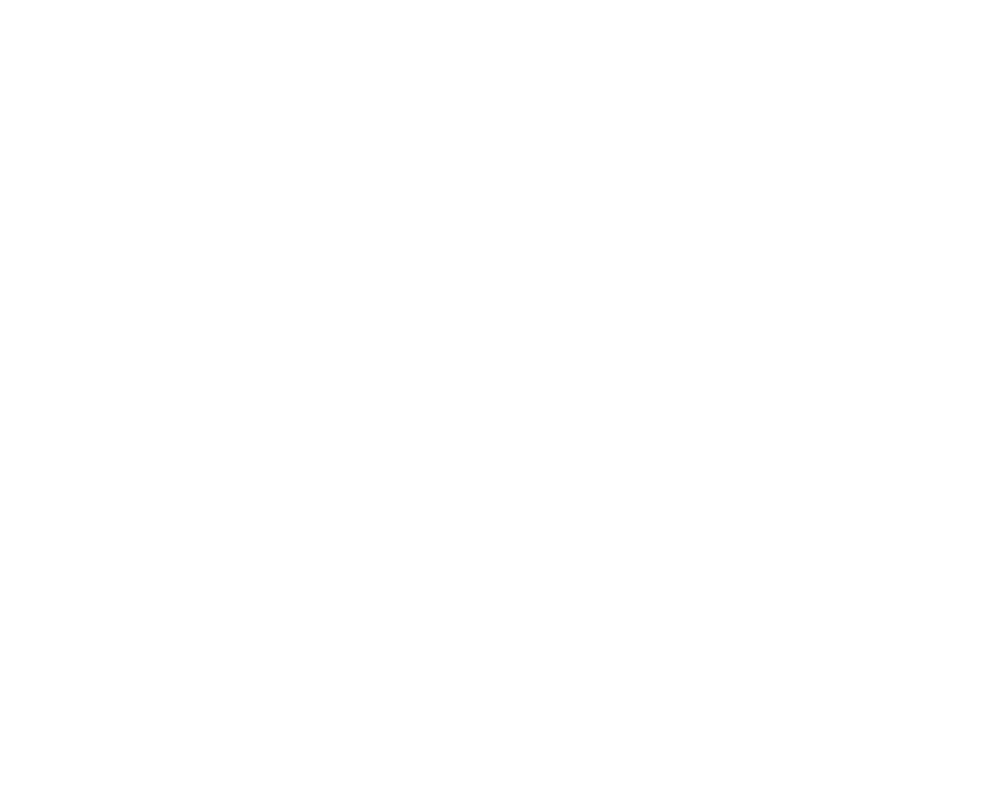
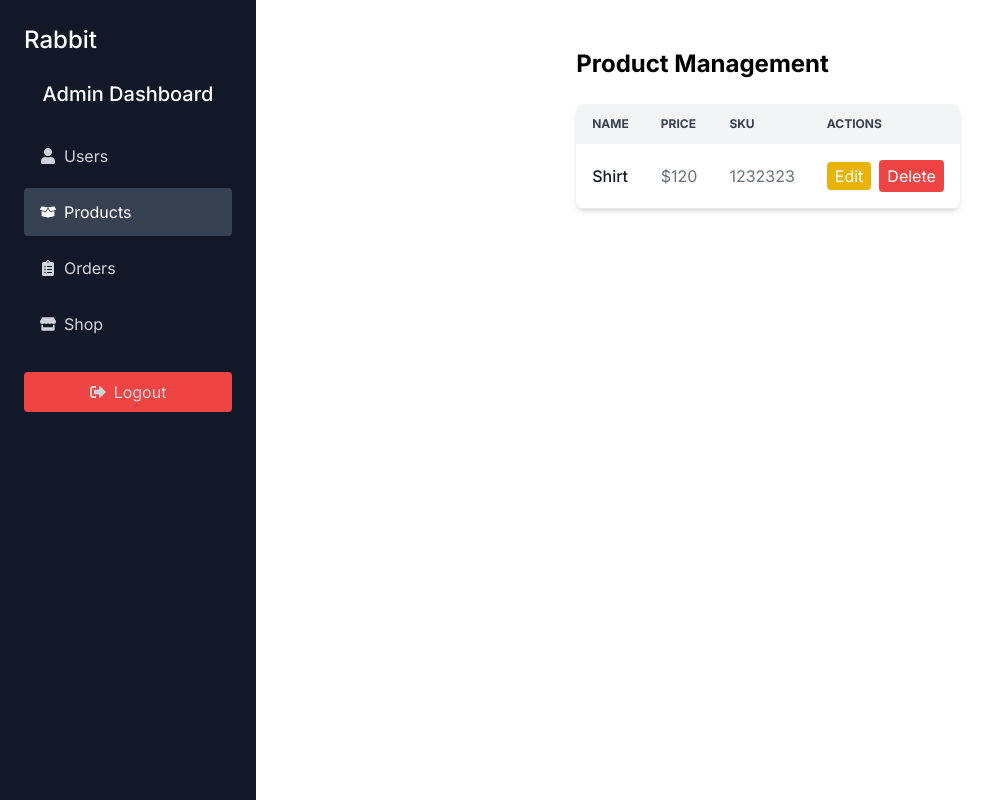
Before and after one commit to jaydeepmalvya02/E-Commerce_platform, a React (Vite) app in the folder Client/: page /admin/products in a window 1280 px wide. Before the commit this address had no page. Shown: the whole page, without its empty margins (0-999 px from the left). Built offline with nearby package versions, Linux system fonts and the light colour scheme.

Commit message:
working at admin dashboard till 6:50:04

```diff
--- a/Client/src/App.jsx
+++ b/Client/src/App.jsx
@@ -15,6 +15,7 @@
 import AdminLayout from './components/Admin/AdminLayout';
 import AdminHomePage from './components/Admin/AdminHomePage';
 import UserManagement from './components/Admin/UserManagement';
+import ProductManagement from './components/Admin/ProductManagement';
 
 function App() {
 
@@ -41,6 +42,7 @@
         > {/* AdminLayout */}
         <Route index element={<AdminHomePage/>}/>
         <Route path="users" element={<UserManagement/>}/>
+        <Route path="products" element={<ProductManagement/>}/>
         </Route>
       </Routes>
     </BrowserRouter>
--- /dev/null
+++ b/Client/src/components/Admin/ProductManagement.jsx
@@ -0,0 +1,69 @@
+import React from "react";
+import { Link } from "react-router-dom";
+
+const ProductManagement = () => {
+  const products = [
+    {
+      _id: 123123,
+      name: "Shirt",
+      price: 120,
+      sku: "1232323",
+    },
+  ];
+
+  const handleDelete=(id)=>{
+    if(window.confirm("Are you sure you want to delete the product?")){
+        alert("Delete Product with id",id)
+    }
+  }
+  return (
+    <div className="max-w-7xl mx-auto p-6">
+      <h2 className="text-2xl font-bold mb-6">Product Management</h2>
+      <div className="overflow-x-auto shadow-md sm:rounded-lg ">
+        <table className="min-w-full text-left text-gray-500">
+          <thead className="bg-gray-100 text-xs uppercase text-gray-700">
+            <tr>
+              <th className="py-3 px-4">Name</th>
+              <th className="py-3 px-4">Price</th>
+              <th className="py-3 px-4">SKU</th>
+              <th className="py-3 px-4">Actions</th>
+            </tr>
+          </thead>
+          <tbody>
+            {products.length > 0 ? (
+              products.map((product) => (
+                <tr
+                  key={product._id}
+                  className="border-b hover:bg-gray-50 cursor-pointer"
+                >
+                  <td className="p-4 font-medium text-gray-900 whitespace-nowrap">
+                    {product.name}
+                  </td>
+                  <td className="p-4">${product.price}</td>
+                  <td className="p-4">{product.sku}</td>
+                  <td className="p-4">
+                    <Link
+                      to={`/admin/products/${product._id}/edit`}
+                      className="bg-yellow-500 text-white px-2 py-1 rounded mr-2 hover:bg-yellow-600"
+                    >
+                      Edit
+                    </Link>
+                    <button
+                    onClick={()=>handleDelete(product._id)}
+                    className="bg-red-500 text-white px-2 py-1 rounded hover:bg-red-600">Delete</button>
+                  </td>
+                </tr>
+              ))
+            ) : (
+              <tr>
+                <td colSpan={4} className="p-4 text-center text-gray-500">No Products found.</td>
+              </tr>
+            )}
+          </tbody>
+        </table>
+      </div>
+    </div>
+  );
+};
+
+export default ProductManagement;
```
